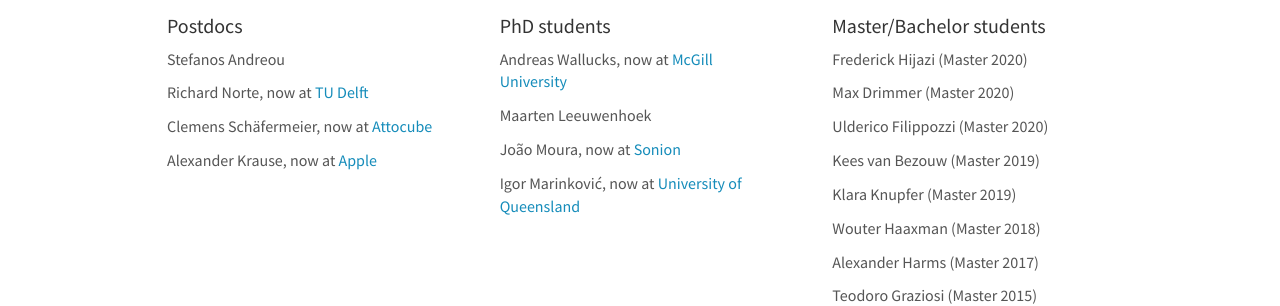
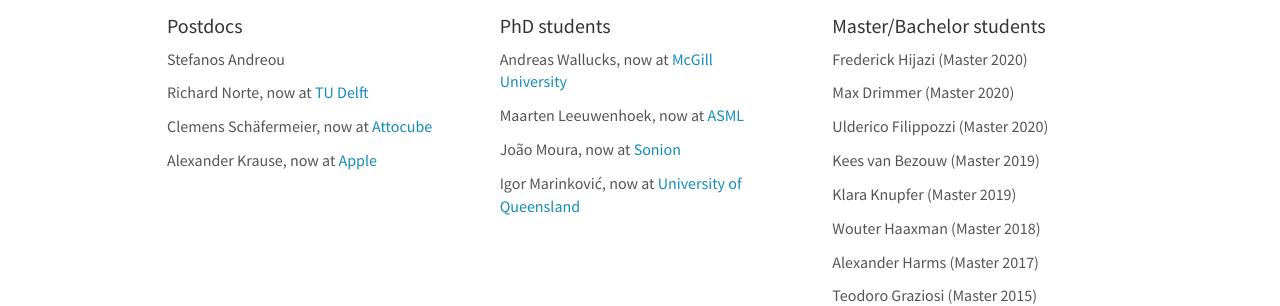
Before and after one commit to sgroeblacher/groeblacherlab, a Jekyll site: the page built from _pages/team.md, in a window 1280 px wide and 900 px high, scrolled down 1850 px. Shown: the part 155-461 px from the top of the window. Built offline with Jekyll 4.4.1, drawn with Linux system fonts in a browser that asks for light colours; nearby versions of some CDN libraries.

Commit message:
modified:   _data/alumni_phd.yml

```diff
--- a/_data/alumni_phd.yml
+++ b/_data/alumni_phd.yml
@@ -1,6 +1,6 @@
-- name: Andreas Wallucks, now at <a href="https://mcgill.ca/">McGill University</a>
+- name: Andreas Wallucks, now at <a href="https://juncker.lab.mcgill.ca/">McGill University</a>
 
-- name: Maarten Leeuwenhoek
+- name: Maarten Leeuwenhoek, now at <a href="https://www.asml.com/en/">ASML</a>
 
 - name: João Moura, now at <a href="http://www.sonion.com/">Sonion</a>
 
```
